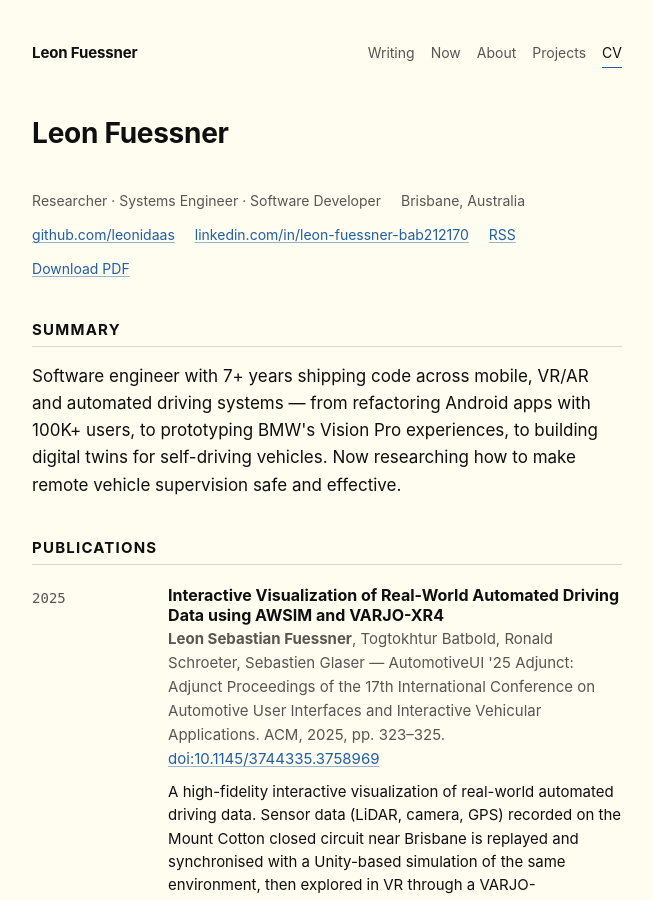
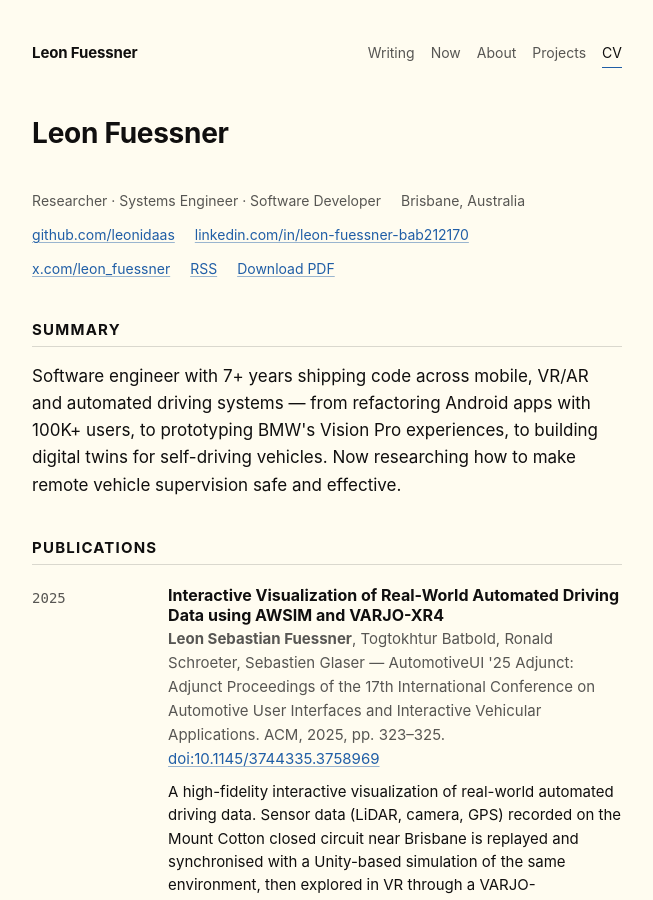
Before and after one commit to leonidaas/leonfuessner.de, a Jekyll site: the page built from cv.md, in a window 1280 px wide and 900 px high. Shown: the whole window, without its empty margins (313-966 px from the left). Built offline with Jekyll 4.4.1, drawn with Linux system fonts in a browser that asks for light colours.

Commit message:
Add X handle to the social links
Handle supplied directly by Leon: leon_fuessner

```diff
--- a/_config.yml
+++ b/_config.yml
@@ -26,7 +26,7 @@ linkedin_url: https://www.linkedin.com/in/leon-fuessner-bab212170
 # the footer and the /cv/ contact rail both render the link the moment this
 # key exists.
 #
-# twitter_username: REPLACE-WITH-HANDLE-NO-AT-SIGN
+twitter_username: leon_fuessner
 
 # ---------------------------------------------------------------------------
 # BASEURL — READ BEFORE CHANGING
```
